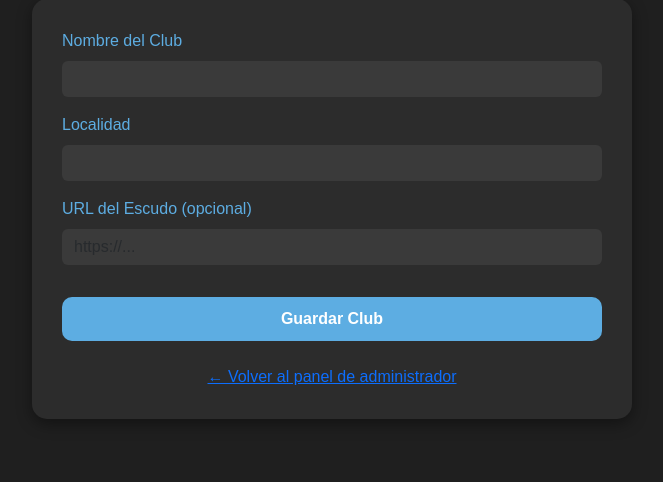
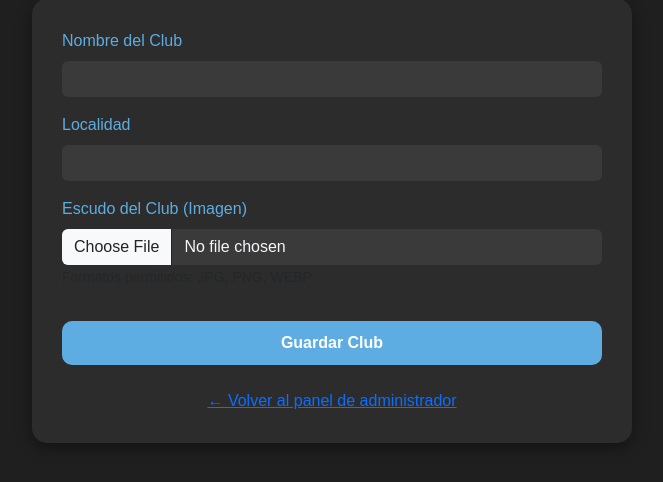
Before and after one commit to suarezcaffdeveloper/LIF, a Flask app: page /cargar_clubes in a window 1280 px wide. Shown: the part 129-611 px from the top of the page, without its empty margins (308-971 px from the left). Run offline with Flask 3, Linux system fonts and the light colour scheme.

Commit message:
Acomodo para que las imagenes en carga de clubes se guarden en cloudinary

```diff
--- a/app/routes/views.py
+++ b/app/routes/views.py
@@ -762,18 +762,27 @@ def adminview():
 
 
 
-#-------------------------CARGAR CLUBES-----------------------#
 @views.route("/cargar_clubes", methods=["GET", "POST"])
 def cargar_clubes():
     if request.method == "POST":
         nombre = request.form.get("nombre")
         localidad = request.form.get("localidad")
-        escudo_url = request.form.get("escudo_url") or None
+        archivo = request.files.get("escudo")
 
         club_existente = Club.query.filter_by(nombre=nombre).first()
         if club_existente:
             flash("El club ya existe en la base de datos.", "danger")
             return redirect(url_for("views.cargar_clubes"))
+
+        escudo_url = None
+
+        # Si se subió un archivo
+        if archivo and archivo.filename != "":
+            resultado = cloudinary.uploader.upload(
+                archivo,
+                folder="escudos_clubes"  # opcional pero recomendado
+            )
+            escudo_url = resultado.get("secure_url")
 
         nuevo_club = Club(
             nombre=nombre,
--- a/app/templates/plantillasAdmin/administrar_temporadas.html
+++ b/app/templates/plantillasAdmin/administrar_temporadas.html
@@ -103,8 +103,8 @@
                 {% for t in temporadas %}
                     <tr>
                         <td>{{ t.nombre }}</td>
-                        <td class="{{ 'active-true' if t.active else 'active-false' }}">
-                            {{ 'Sí' if t.active else 'No' }}
+                        <td class="{{ 'active-true' if t.activa else 'active-false' }}">
+                            {{ 'Sí' if t.activa else 'No' }}
                         </td>
                     </tr>
                 {% endfor %}
--- a/app/templates/plantillasAdmin/cargar_clubes.html
+++ b/app/templates/plantillasAdmin/cargar_clubes.html
@@ -132,7 +132,7 @@
   <h1>CARGAR CLUBES</h1>
 
   <div class="form-card">
-    <form action="/cargar_clubes" method="POST">
+    <form action="{{ url_for('views.cargar_clubes') }}" method="POST" enctype="multipart/form-data">
 
       <div class="mb-3">
         <label for="nombre" class="form-label">Nombre del Club</label>
@@ -145,18 +145,23 @@
       </div>
 
       <div class="mb-3">
-        <label for="escudo_url" class="form-label">URL del Escudo (opcional)</label>
-        <input type="text" class="form-control" id="escudo_url" name="escudo_url" placeholder="https://...">
+        <label for="escudo" class="form-label">Escudo del Club (Imagen)</label>
+        <input type="file" class="form-control" id="escudo" name="escudo" accept="image/*">
+        <small class="text-muted">Formatos permitidos: JPG, PNG, WEBP</small>
       </div>
 
-      <button type="submit" class="btn btn-primary w-100 mt-3">Guardar Club</button>
+      <button type="submit" class="btn btn-primary w-100 mt-3">
+        Guardar Club
+      </button>
 
     </form>
 
-    <div class="text-center mt-4">
-      <a href="{{ url_for('views.adminview') }}" class="back-link">← Volver al panel de administrador</a>
-    </div>
+  <div class="text-center mt-4">
+    <a href="{{ url_for('views.adminview') }}" class="back-link">
+      ← Volver al panel de administrador
+    </a>
   </div>
+</div>
 
 <script>
 document.addEventListener("DOMContentLoaded", () => {
```
Also changed, not shown: app/static/escudos/riverplaichi.jpg (added), instance/lif.db.
